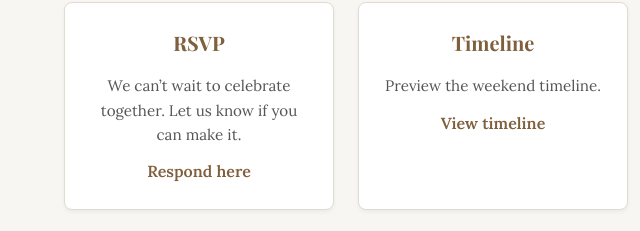
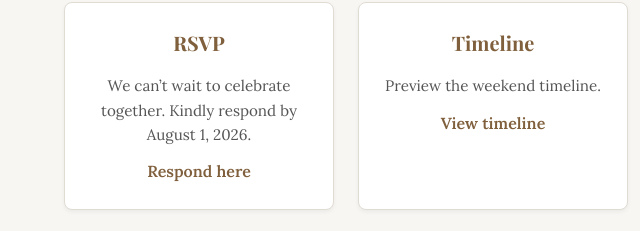
Before and after one commit to jrmccormick/jrandrosiewedding, a plain HTML site: page index.html in a window 1280 px wide. Shown: the part 1127-1358 px from the top of the page, 0-640 px from the left. Drawn offline with nearby package versions, Linux system fonts and the light colour scheme.

Commit message:
Update index.html

```diff
--- a/index.html
+++ b/index.html
@@ -45,7 +45,7 @@
     <section class="info-grid container">
       <div class="info-card">
         <h4>RSVP</h4>
-        <p>We can’t wait to celebrate together. Let us know if you can make it.</p>
+        <p>We can’t wait to celebrate together. Kindly respond by August 1, 2026.</p>
         <a href="rsvp.html" class="card-link">Respond here</a>
       </div>
       <div class="info-card">
```
